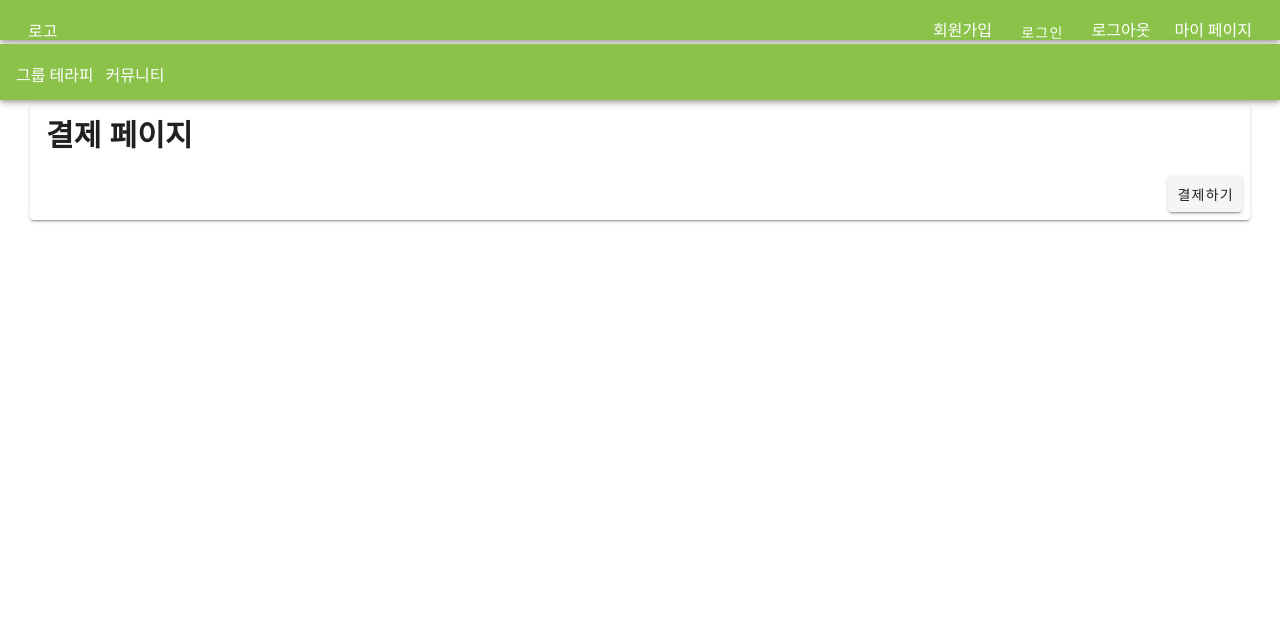
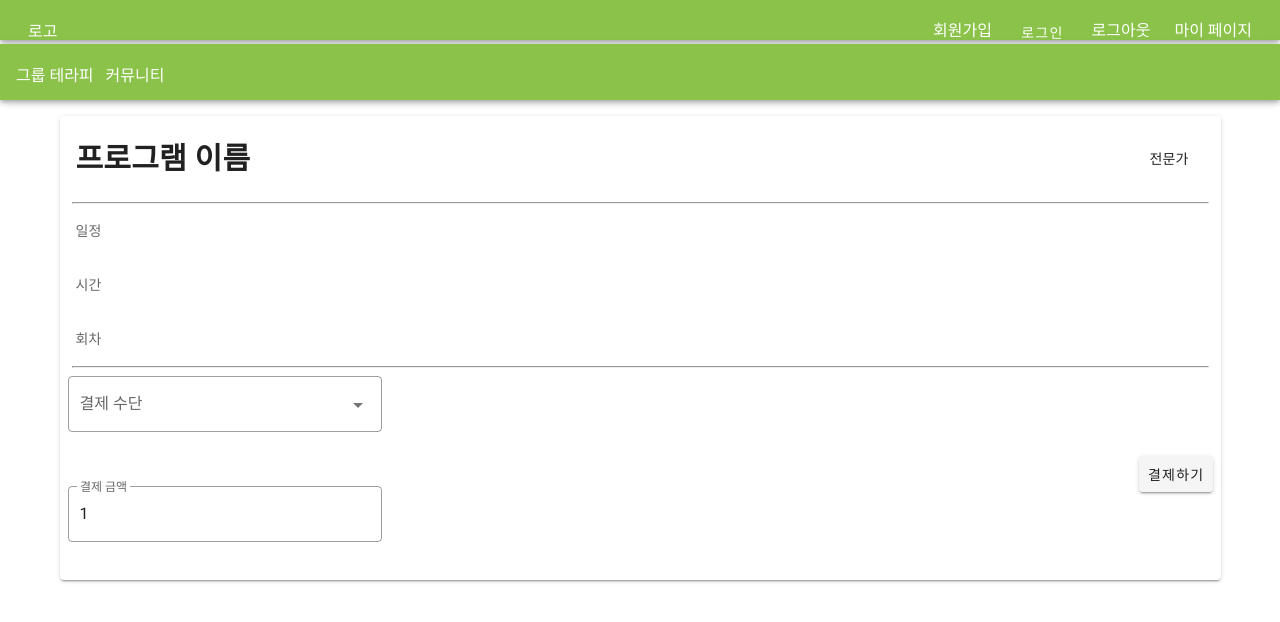
Before and after one commit to kxxhan/better-mind, a Vue app in the folder frontend/: page /payment/1 in a window 1280 px wide. Shown: the top 622 px of the page. Built offline with nearby package versions, Linux system fonts and the light colour scheme.

Commit message:
#S05P12B208-158 feat: 결제 API 연동 및 결제 수단 추가

```diff
--- a/frontend/src/views/Payment.vue
+++ b/frontend/src/views/Payment.vue
@@ -1,20 +1,60 @@
 <template>
+  <v-container>
     <v-card id="payment">
       <v-card-title>
-      <h2>결제 페이지</h2>
+        <h2>프로그램 이름</h2>
+        <v-spacer></v-spacer>
+        <v-card-subtitle>전문가</v-card-subtitle>
       </v-card-title>
+      <hr class="mx-3">
+      <v-card-text>일정</v-card-text>
+      <v-card-text>시간</v-card-text>
+      <v-card-text>회차</v-card-text>
+      <hr class="mx-3">
       <v-card-actions>
+        <v-row class="d-flex flex-column justify-center">
+          <v-col
+            cols="12"
+            md="6"
+          >
+            <v-select
+              :items="pay_methods"
+              outlined
+              label="결제 수단"
+              v-model="pay_method"
+            ></v-select>
+          </v-col>
+          <v-col
+            cols="12"
+            md="6"
+          >
+            <v-text-field
+              readonly
+              outlined
+              label="결제 금액"
+              v-model="price"
+            ></v-text-field>
+          </v-col>
+        </v-row>
         <v-spacer></v-spacer>
         <v-btn @click="onPayment">
           결제하기
         </v-btn>
       </v-card-actions>
     </v-card>
+  </v-container>
 </template>
 
 <script>
 export default {
   name: 'Payment',
+  data: function () {
+    return {
+      pay_methods: ['card', 'trans', 'vbank', 'phone', 'samsun', 'kpay', 'kakaopay', 'payco', 'lpay', 'ssgpay', 'tosspay', 'cultureland', 'smartculture', 'happymoney'],
+      pay_method: '',
+      price: 1,
+    }
+  },
   methods: {
     onPayment() {
       // 가맹점 식별
@@ -23,10 +63,10 @@ export default {
 
       // 결제 데이터 정보
       const data = {
-        pg: 'kakaopay',                           // PG사
-        pay_method: 'card',                           // 결제수단
+        pg: 'html5_inicis',                           // PG사
+        pay_method: this.pay_method,                           // 결제수단
         merchant_uid: `mid_${new Date().getTime()}`,   // 주문번호
-        amount: 1000,                                 // 결제금액
+        amount: this.price,                                 // 결제금액
         name: '테스트',                  // 주문명
         buyer_name: '김싸피',                           // 구매자 이름
         buyer_tel: '01012341234',                     // 구매자 전화번호
```
Lines whose indentation alone changed are shown as unchanged.
